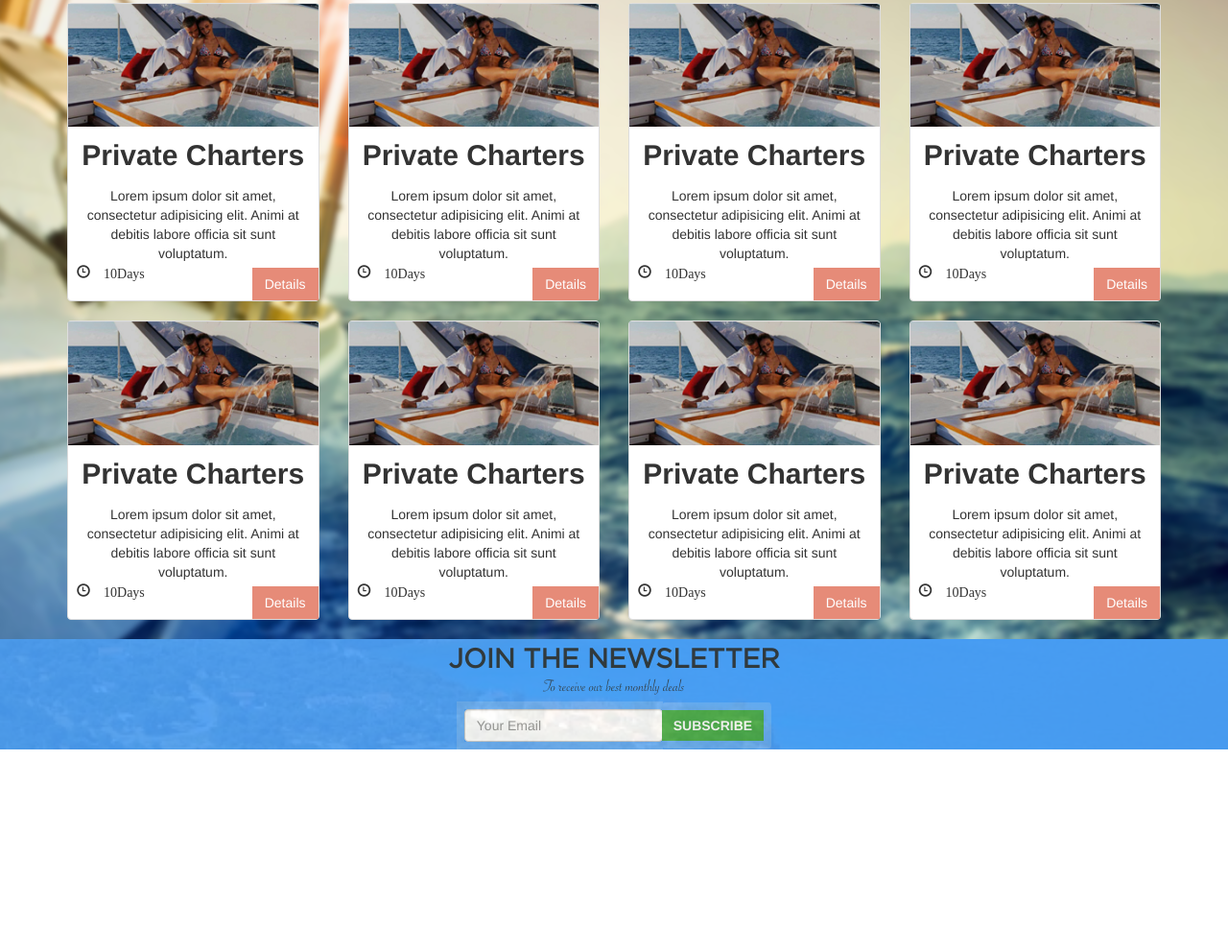
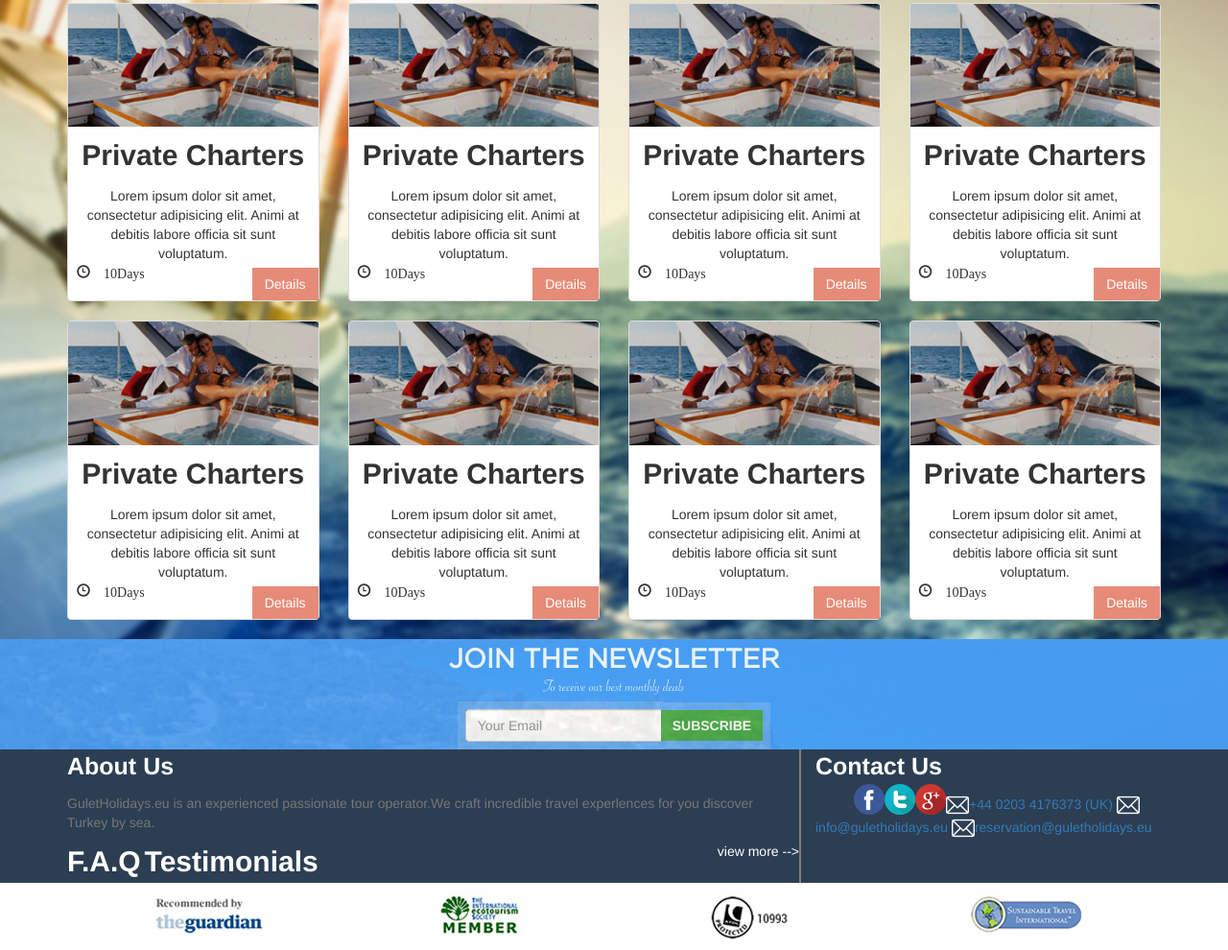
Before and after one commit to YunuSTuraN/gulletintern, a website: page index.html in a window 1280 px wide. Shown: the part 1116-2106 px from the top of the page at 96% size. Before the commit the page ends 1897 px from the top, so only its background shows below. Drawn offline with nearby package versions, Linux system fonts and the light colour scheme; files whose address does not match are found by name.

Commit message:
added footer , added icons , added sponsor logo

```diff
--- a/assets/css/Styles.css
+++ b/assets/css/Styles.css
@@ -245,11 +245,13 @@ a.next a.prev:before {
     font-size: 28px;
     font-weight: bold;
     margin: 0;
+    color: white;
 }
 .to_receive_our_best_monthly_deals{
     font-family: "Savoye LET", sans-serif;
     margin: 0;
     font-size: 18px;
+    color: white;
 }
 .email_box_out{
     margin: 0;
@@ -260,11 +262,100 @@ a.next a.prev:before {
     border-right: none;
 }
 .subscribe {
+    border-radius: 0;
     border: 8px solid #69aff7;
     border-left: none;
-    margin-left: -5px;
+    margin-left: -7px;
     background-color: #4cae4c;
     color: white;
     font-weight: bold;
 }
 /*Footer*/
+.footer_background{
+    background-color: #2c3e52;
+}
+/*footer sol taraf*/
+.about_us{
+    border-right: 2px solid gray;
+}
+.about {
+    text-underline: white;
+    color: white;
+    font-size: 25px;
+    font-weight: bold;
+    text-decoration: white;
+}
+.about:hover{
+    text-decoration: white;
+    color: white;
+}
+.about:focus{
+    text-decoration: white;
+    color: white;
+}
+.view {
+    position: absolute;
+    right: 0;
+    color: white;
+    text-decoration: white;
+}
+.view:hover{
+    text-decoration: white;
+    color: white;
+}
+.view:focus{
+    text-decoration: white;
+    color: white;
+}
+.faq {
+    font-size: 30px;
+    font-weight: bold;
+    color: white;
+    text-decoration: white;
+}
+.faq:hover{
+    text-decoration: white;
+    color: white;
+}
+.faq:focus{
+    text-decoration: white;
+    color: white;
+}
+.testimonials {
+    font-size: 30px;
+    font-weight: bold;
+    color: white;
+    text-decoration: white;
+}
+.testimonials:hover{
+    text-decoration: white;
+    color: white;
+}
+.testimonials:focus{
+    text-decoration: white;
+    color: white;
+}
+/*footer sag taraf*/
+.contact {
+    font-size: 25px;
+    font-weight: bold;
+    color: white;
+    text-decoration: white;
+}
+.contact:hover{
+    text-decoration: white;
+    color: white;
+}
+.contact:focus{
+    text-decoration: white;
+    color: white;
+}
+.social_media {
+    position: relative;
+    float: left;
+    list-style: none;
+}
+/*sponsor logoları*/
+.image img{
+    margin: 0;
+}
--- a/index.html
+++ b/index.html
@@ -15,7 +15,7 @@
 <nav class="navbar navbar-default number-or-searchbox navbar-static-top">
     <div class="container">
         <div class="number-text">
-            <a class="number" href="#">Call Us +44 0203 4176373 (UK)</a>
+            <a class="number" href="tel:905558814643">Call Us +44 0203 4176373 (UK)</a>
         </div>
         <div class="search-engine">
             <form class="navbar-form Search-Box">
@@ -285,6 +285,45 @@
         </div>
     </div>
 </div>
+<div class="footer_background">
+    <div class="overlay">
+        <div class="container">
+            <div class="row">
+                <div class="col-md-8 about_us">
+                    <p class="about" href="#">About Us</p>
+                    <p class="text-muted">GuletHolidays.eu is an experienced passionate tour
+                        operator.We craft incredible travel experlences
+                        for you discover Turkey by sea.
+                    </p>
+                    <a class="view" href="#">view more --></a>
+                    <a class="faq" href="#">F.A.Q</a>
+                    <a class="testimonials" href="#">Testimonials</a>
+                </div>
+                <div class="col-md-4 contact_us">
+                    <a class="contact" href="#">Contact Us</a>
+                    <ul class="social">
+                        <li class="social_media"><a href="#"><img class="img-responsive" title="Facebook"
+                                                                  src="assets/img/facebook.png"></a></li>
+                        <li class="social_media"><a href="#"><img class="img-responsive" title="Twitter"
+                                                                  src="assets/img/twitter.png"></a></li>
+                        <li class="social_media"><a href="#"><img class="img-responsive" title="Google Plus"
+                                                                  src="assets/img/google-plus.png"></a></li>
+                    </ul>
+                    <a class="telephone" href="tel:905558814643"><img src="assets/img/email.png">+44 0203 4176373
+                        (UK)</a>
+                    <a class="email" href="#"><img src="assets/img/email.png">info@guletholidays.eu</a>
+                    <a class="email" href="#"><img src="assets/img/email.png">reservation@guletholidays.eu</a>
+                </div>
+            </div>
+        </div>
+    </div>
+</div>
+<div class="container">
+    <div class="col-md-3 text-center"><img src="assets/img/theguardian.jpg"></div>
+    <div class="col-md-3 text-center"><img src="assets/img/member.jpg"></div>
+    <div class="col-md-3 text-center"><img src="assets/img/10993.jpg"></div>
+    <div class="col-md-3 text-center"><img src="assets/img/travel.jpg"></div>
+</div>
 <script src="assets/lib/jquery/dist/jquery.min.js"></script>
 <script src="assets/lib/bootstrap/dist/js/bootstrap.min.js"></script>
 <script src="assets/lib/slick-carousel/slick/slick.min.js"></script>
```
Also changed, not shown: assets/img/email.png (added), assets/img/facebook.png (added), assets/img/google-plus.png (added), assets/img/twitter.png (added). Lines whose indentation alone changed are shown as unchanged.
